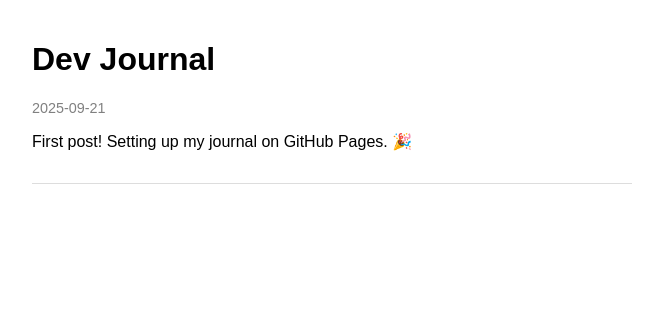
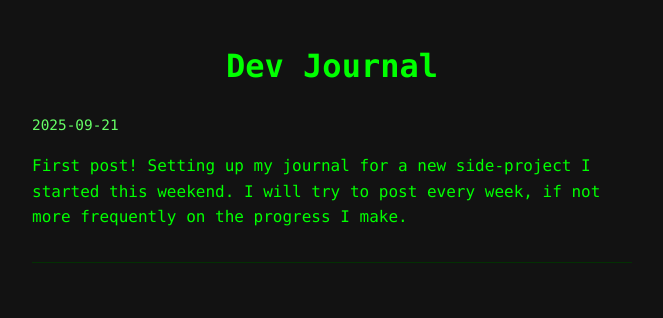
Before and after one commit to harivansi/devlog-quantamaniac, a plain HTML site: page index.html in a window 1280 px wide. Shown: the whole page, without its empty margins (308-971 px from the left). Drawn offline with Linux system fonts and the light colour scheme.

Commit message:
Update index.html

```diff
--- a/index.html
+++ b/index.html
@@ -4,9 +4,35 @@
   <meta charset="UTF-8">
   <title>My Journal</title>
   <style>
-    body { font-family: sans-serif; max-width: 600px; margin: auto; padding: 20px; }
-    .entry { margin-bottom: 2em; border-bottom: 1px solid #ddd; padding-bottom: 1em; }
-    .date { color: gray; font-size: 0.9em; }
+    body {
+      font-family: Consolas, monospace;
+      max-width: 600px;
+      margin: auto;
+      padding: 20px;
+      background-color: #121212;
+      color: #00ff00; /* Bright green text */
+      line-height: 1.6;
+    }
+    h1 {
+      color: #00ff00;
+      text-align: center;
+    }
+    .entry {
+      margin-bottom: 2em;
+      border-bottom: 1px solid #033003; /* subtle dark green line */
+      padding-bottom: 1em;
+    }
+    .date {
+      color: #66ff66; /* lighter green for contrast */
+      font-size: 0.9em;
+    }
+    a {
+      color: #00cc66;
+      text-decoration: none;
+    }
+    a:hover {
+      text-decoration: underline;
+    }
   </style>
 </head>
 <body>
@@ -14,7 +40,7 @@
 
   <div class="entry">
     <div class="date">2025-09-21</div>
-    <p>First post! Setting up my journal on GitHub Pages. 🎉</p>
+    <p>First post! Setting up my journal for a new side-project I started this weekend. I will try to post every week, if not more frequently on the progress I make. </p>
   </div>
 
 </body>
```
